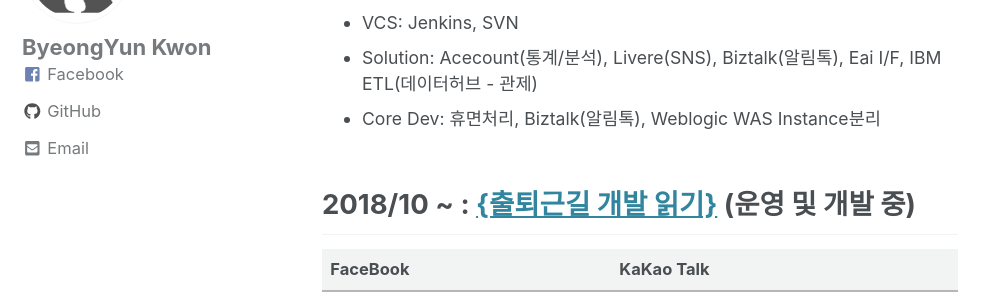
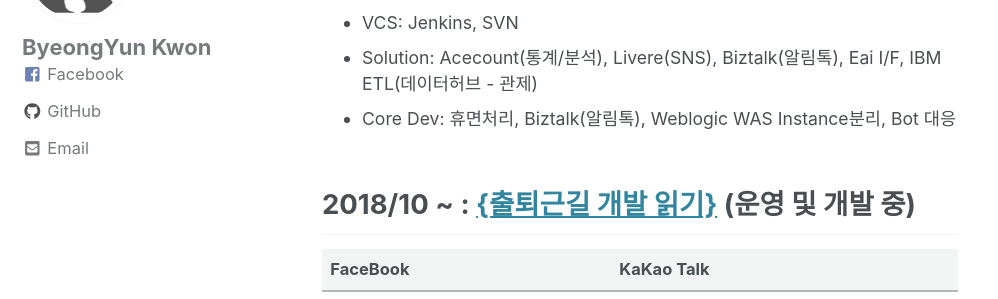
Before and after one commit to sksggg123/sksggg123.github.io, a Jekyll site: the page built from _pages/about.md, in a window 1280 px wide and 900 px high, scrolled down 856 px. Shown: the part 152-451 px from the top of the window, without its empty margins (0-998 px from the left). Built offline with Jekyll 4.4.1, drawn with Linux system fonts in a browser that asks for light colours; cached includes are drawn as plain includes; nearby versions of some CDN libraries.

Commit message:
Update about.md
Core Dev 추가

```diff
--- a/_pages/about.md
+++ b/_pages/about.md
@@ -38,7 +38,7 @@ toc: true
   * Tech Stack: Java, Maven, Jsp, JavaScript, jQuery, Oracle, MyBatis Linux, ShellScript
   * VCS: Jenkins, SVN
   * Solution: Acecount(통계/분석), Livere(SNS), Biztalk(알림톡), Eai I/F, IBM ETL(데이터허브 - 관제)
-  * Core Dev: 휴면처리, Biztalk(알림톡), Weblogic WAS Instance분리
+  * Core Dev: 휴면처리, Biztalk(알림톡), Weblogic WAS Instance분리, Bot 대응
 
 ## 2018/10 ~ : [{출퇴근길 개발 읽기}](https://www.facebook.com/devCommuter/) (운영 및 개발 중)
 
```
